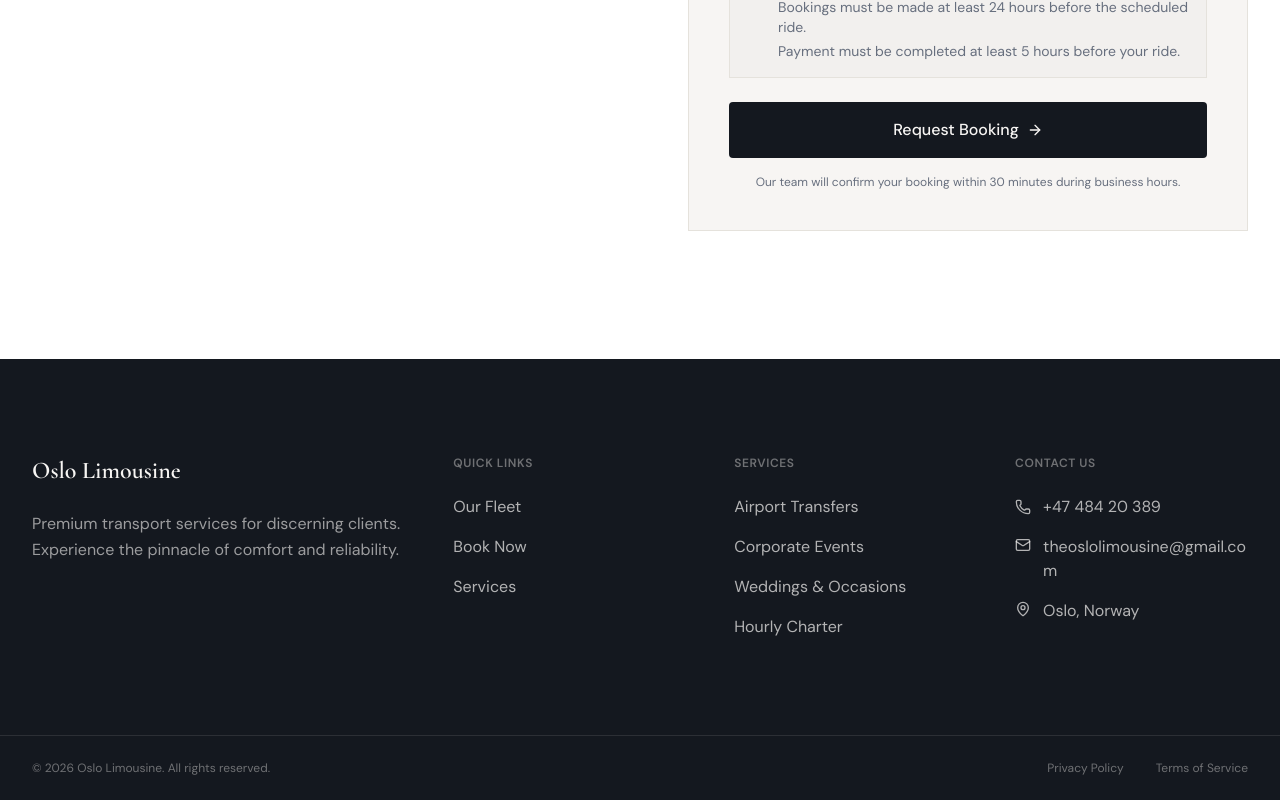
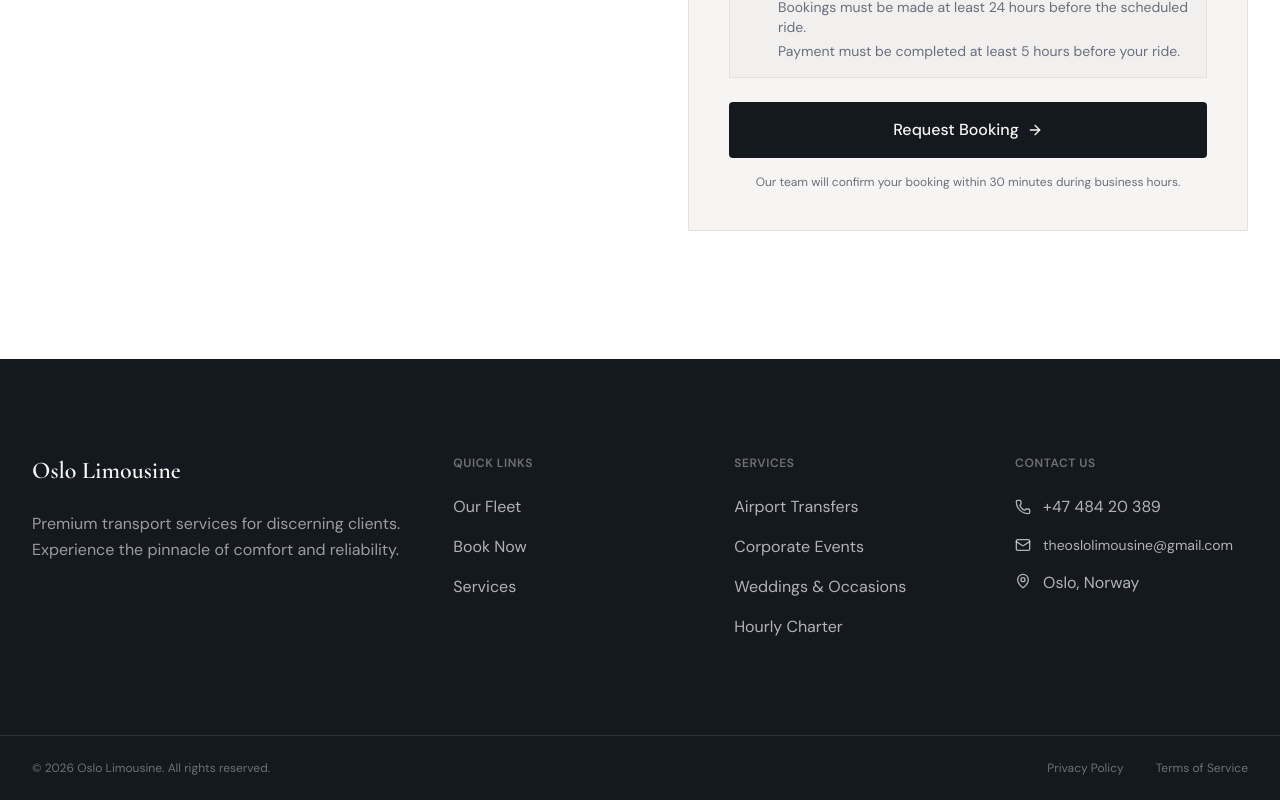
Before and after one commit to HashimS03/LuxTaxi, a Next.js app in the folder LuxTaxi/: page / in a window 1280 px wide. Shown: the part 4295-5095 px from the top of the page. Built offline with nearby package versions, Linux system fonts and the light colour scheme.

Commit message:
fix: improve email text display in narrow columns
Add 'text-sm' and 'whitespace-nowrap' for clean email display.

Co-authored-by: Hashem Sheikh <116074534+HashimS03@users.noreply.github.com>

```diff
--- a/LuxTaxi/components/footer.tsx
+++ b/LuxTaxi/components/footer.tsx
@@ -102,10 +102,10 @@ export function Footer() {
                   <li>
                     <a
                       href="mailto:theoslolimousine@gmail.com"
-                      className="flex items-start gap-3 text-background/70 hover:text-background transition-colors duration-300"
+                      className="flex items-center gap-3 text-background/70 hover:text-background transition-colors duration-300 text-sm"
                     >
-                      <Mail className="h-4 w-4 shrink-0 mt-0.5" />
-                      <span className="break-all">theoslolimousine@gmail.com</span>
+                      <Mail className="h-4 w-4 shrink-0" />
+                      <span className="whitespace-nowrap">theoslolimousine@gmail.com</span>
                     </a>
                   </li>
                   <li>
```
